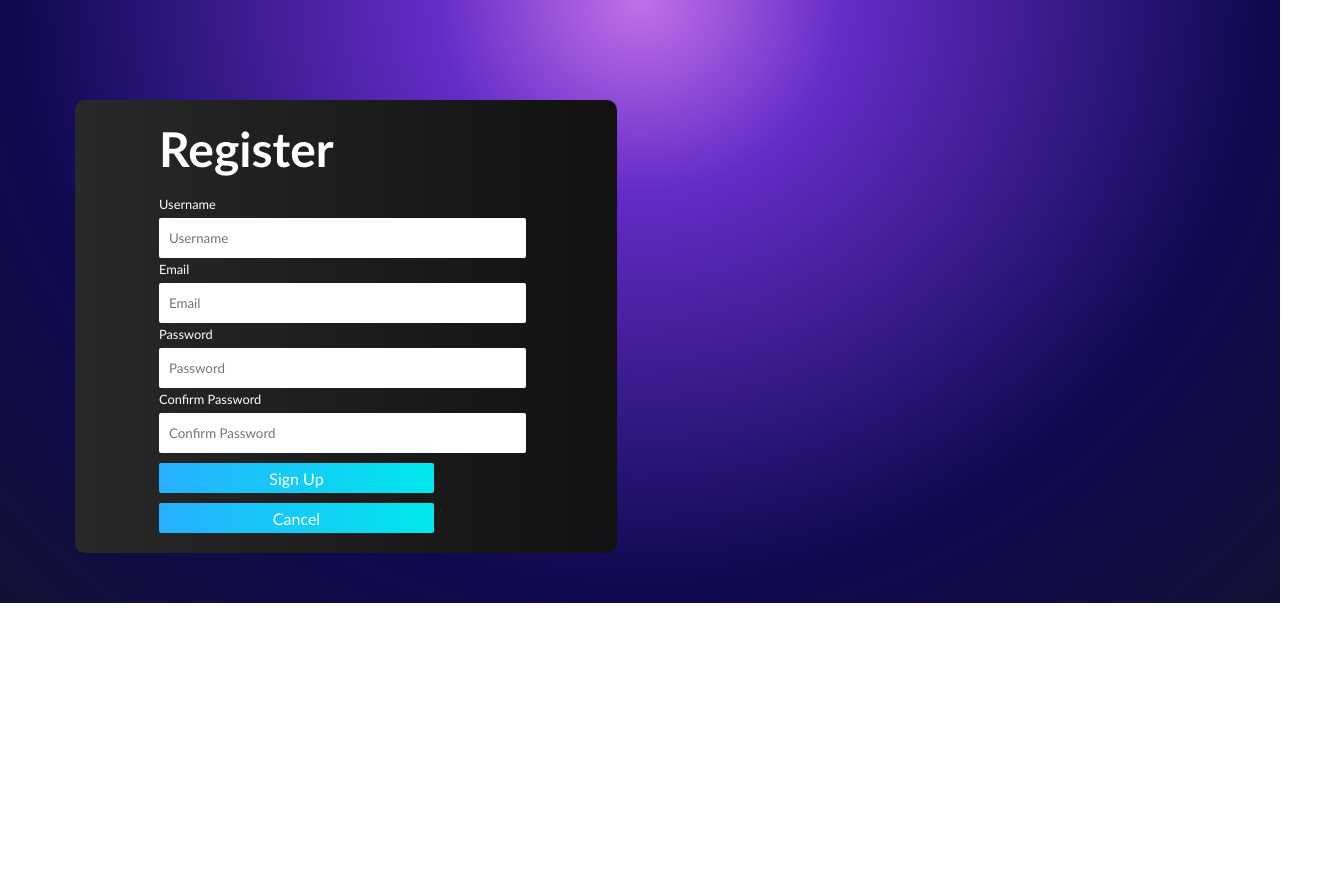
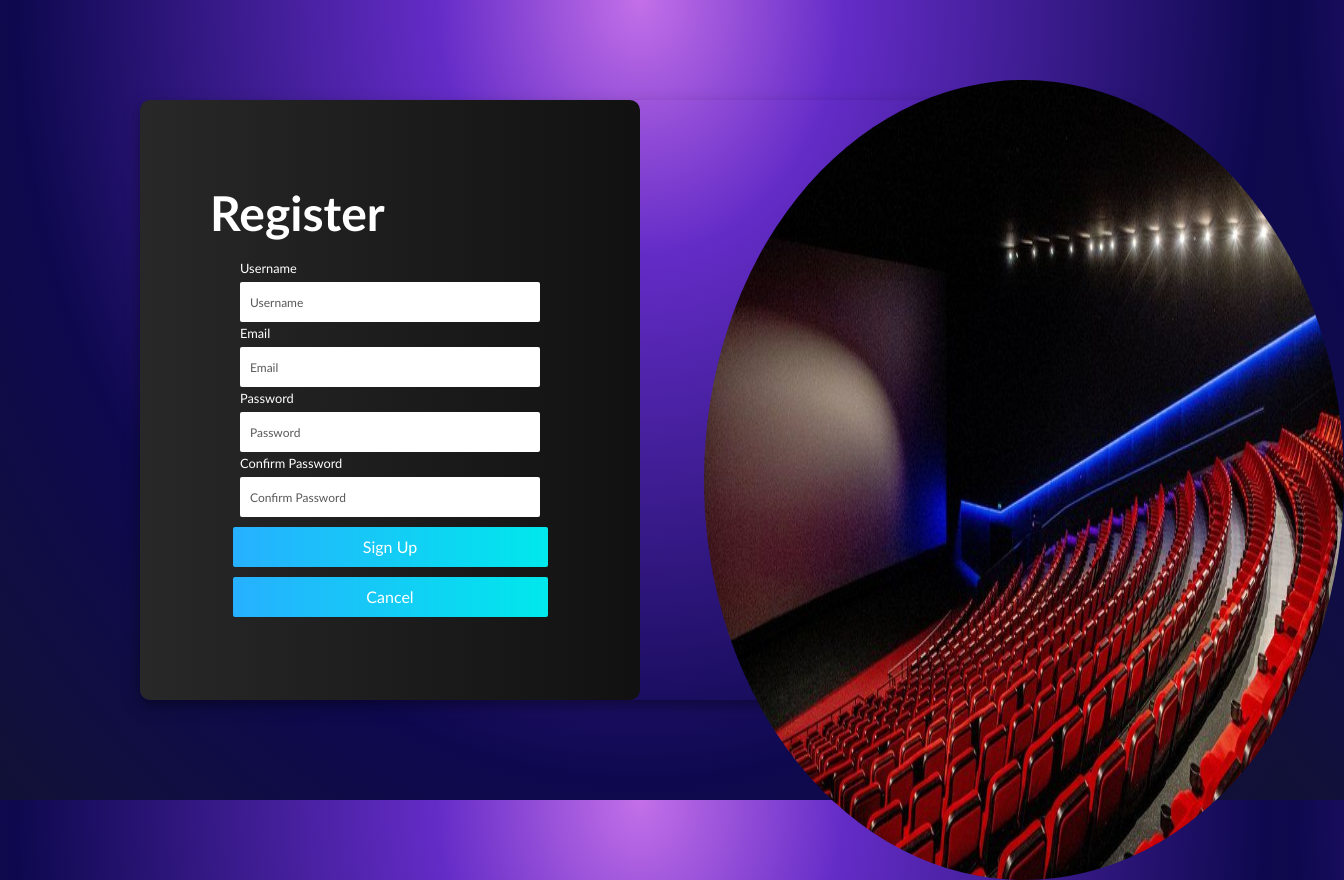
Before and after one commit to yanisa2002/CINEMAH, a React (Create React App) app: page /movie in a window 1280 px wide. Shown: the whole page, 1344 px wide, since content can reach past the window. Before the commit the page ends 800 px from the top, so only its background shows below. Built offline with nearby package versions, Linux system fonts and the light colour scheme.

Commit message:
overall register

```diff
--- a/src/App.js
+++ b/src/App.js
@@ -7,12 +7,13 @@ import Buyticket from './components/pages/Buyticket/Buyticket';
 import MovieimgNow from './components/movieDataNow';
 import Movie from './components/pages/Thumb/Movie';
 import Register from './components/pages/register/Register';
+import Form from './components/pages/register/Form';
 
 
 function App() {
   return (
     <div className='SignUp'>
-      <Register />
+      <Form />
     </div>
     // <div id="main">
     // <Router>
--- a/src/components/Hook/useForm.js
+++ b/src/components/Hook/useForm.js
@@ -1,6 +1,6 @@
 import {useState,useEffect} from "react";
 
-const useForm = () => {
+const useForm = (callback, validate) => {
     const [values, setValues] = useState({
         username: '',
         email: '',
@@ -8,6 +8,7 @@ const useForm = () => {
         password2: ''
     });
     const [errors, setErrors] = useState({});
+    const [isSubmitting, setIsSubmitting] = useState(false)
 
     const handleChange = e => {
         const {name, value} = e.target
@@ -19,9 +20,20 @@ const useForm = () => {
 
     const handleSubmit = e => {
         e.preventDefault();
-    }
 
-    return {handleChange, values, handleSubmit};
+        setErrors(validate(values));
+        setIsSubmitting(true);
+    };
+
+    useEffect(() => {
+        if(Object.keys(errors).length === 0 && isSubmitting){
+            callback();
+        }
+    },
+    [errors]
+    );
+
+    return {handleChange, values, handleSubmit, errors};
 };
 
 export default useForm;
--- /dev/null
+++ b/src/components/pages/register/Form.js
@@ -0,0 +1,28 @@
+import React, {useState} from "react";
+import Register from "./Register";
+import FormSuccess from "./FormSuccess";
+import "./Register.css"
+
+const Form = () => {
+    const [isSummitted, setIsSubmitted] = useState(false)
+
+    function submitForm() {
+        setIsSubmitted(true);
+    }
+    return(
+        <>
+            <div className="form-container">
+                {!isSummitted ? <Register submitForm=
+                {submitForm} /> : <FormSuccess />}
+
+                <div className='form-content-right'>
+                    {/* <img className='form-img' src='image/cinema.jpg' alt='cinema' /> */}
+                </div>
+            </div>
+
+            <img className='form-img' src='image/cinema.jpg' alt='cinema' />
+        </>
+    );
+};
+
+export default Form;
--- /dev/null
+++ b/src/components/pages/register/FormSuccess.js
@@ -0,0 +1,14 @@
+import React from 'react'
+
+const FormSuccess = () => {
+    return (
+        <div className='form-content-left'>
+            <div className='form-success'>
+                We have received your request!
+            </div>
+
+        </div>
+    )
+}
+
+export default FormSuccess
--- a/src/components/pages/register/Register.css
+++ b/src/components/pages/register/Register.css
@@ -1,31 +1,43 @@
+.form-container {
+    margin: 100px auto;
+    width: 1000px;
+    box-shadow: 0 5px 8px 0 rgba(0, 0, 0, 0.2), 0 7px 20px 0 rgba(0, 0, 0, 0.2);
+    position: relative;
+    border-radius: 10px;
+    height: 600px;
+    display: grid;
+    grid-template-columns: 1fr 1fr;
+  }
+
 .form-content-left {
     border-radius: 10px;
-    width: 45%;
     position: relative;
     background: linear-gradient(90deg, rgb(40, 40, 40) 0%, rgb(17, 17, 17) 100%);
-    padding: 20px 0 20px 84px;
-    /* margin-top: 7px; */
 }
 
+/* .form-content-right {
+    background: linear-gradient(
+    90deg,
+    rgb(39, 176, 255) 0%,
+    rgb(0, 232, 236) 100%
+    );
+    border-radius: 0 10px 10px 0;
+    position: relative;
+} */
 
-
-.all {
-    position: relative;
-    width: 100%;
-    height: 100%;
-
+body {
     background: radial-gradient(at 50% 0%,
     #c370e8 0%,
     #642cc7 22.45%,
     #0e094f 68.75%,
     #111138 97.92%
     );
-    padding: 100px 0 50px 75px;
 }
-/* .form {
+
+.form {
     position: absolute;
-    top: 500%;
-    left: 40%;
+    top: 50%;
+    left: 50%;
     transform: translate(-50%, -50%);
     width: 90%;
     height: 100%;
@@ -33,7 +45,8 @@
     flex-direction: column;
     justify-content: center;
     align-items: center;
-} */
+
+}
 
 .form h1 {
     font-size: 3rem;
@@ -57,13 +70,22 @@
     outline: none;
     border-radius: 2px;
     height: 40px;
-    width: 80%;
+    width: 300px;
     border: none;
 }
 
+.form-input::placeholder {
+    color: #595959;
+    font-size: 12px;
+  }
+
+.form-inputs p {
+    color: red;
+}
+
 .form-input-btn {
-    width: 60%;
-    height: 30px;
+    width: 70%;
+    height: 40px;
     margin-top: 10px;
     border-radius: 2px;
     background: linear-gradient(
@@ -86,3 +108,20 @@
     );
     transition: all 0.4s ease-out;
 }
+
+.form-img {
+    width: 50%;
+    height: 100%;
+    position: absolute;
+    top: 50%;
+    left: 50%;
+    transform: translate(10%, -40%);
+    border-radius: 50%;
+  }
+
+.form-success {
+    text-align: center;
+    font-size: 24px;
+    margin-top: 80px;
+    color: #fff;
+}
--- a/src/components/pages/register/Register.js
+++ b/src/components/pages/register/Register.js
@@ -1,11 +1,12 @@
 import React from "react";
 import useForm from "../../Hook/useForm";
+import validate from "./validateInfo";
 import "./Register.css";
 
-const Register = () => {
-    const {handleChange, values, handleSubmit} = useForm();
+const Register = ({submitForm}) => {
+    const {handleChange, values, handleSubmit, errors} = useForm(submitForm,validate);
+
     return (
-        <div className="all">
             <div className="form-content-left">
                 <form className="form" onSubmit={handleSubmit}>
                     <h1>Register</h1>
@@ -22,6 +23,7 @@ const Register = () => {
                             value={values.username}
                             onChange={handleChange}
                         />
+                        {errors.username && <p>{errors.username}</p>}
                     </div>
                     <div className="form-inputs">
                         <label htmlFor="email" className="form-label">
@@ -36,6 +38,7 @@ const Register = () => {
                             value={values.email}
                             onChange={handleChange}
                         />
+                        {errors.email && <p>{errors.email}</p>}
                     </div>
                     <div className="form-inputs">
                         <label htmlFor="password" className="form-label">
@@ -50,6 +53,7 @@ const Register = () => {
                             value={values.password}
                             onChange={handleChange}
                         />
+                        {errors.password && <p>{errors.password}</p>}
                     </div>
                     <div className="form-inputs">
                         <label htmlFor="password2" className="form-label">
@@ -64,6 +68,7 @@ const Register = () => {
                             value={values.password2}
                             onChange={handleChange}
                         />
+                        {errors.password2 && <p>{errors.password2}</p>}
                     </div>
                     <button className="form-input-btn" type="submit">
                         Sign Up
@@ -73,10 +78,7 @@ const Register = () => {
                     </button>
                 </form>
             </div>
-        {/* <div className="form-content-right">
-            test
-        </div> */}
-        </div>
+
     );
 };
 
--- /dev/null
+++ b/src/components/pages/register/validateInfo.js
@@ -0,0 +1,28 @@
+export default function validateInfo(values) {
+    let errors = {}
+
+    if(!values.username.trim()) {
+        errors.username = "Username required"
+    }
+
+    //Email
+    if(!values.email) {
+        errors.email = "Email required"
+    }else if(!/^[A-Z0-9._%+-]+@[A-Z0-9.-]+\.[A-Z]{2,}$/i.test(values.email)) {
+        errors.email = "Email address is invalid"
+    }
+
+    if(!values.password){
+        errors.password = "Password is required"
+    }else if(values.password.length < 6){
+        errors.password = "Password needs to be 6 characters or more";
+    }
+
+    if(!values.password2) {
+        errors.password2 = "Password is required";
+    }else if(values.password2 !== values.password) {
+        errors.password2 = "Passwords do not match";
+    }
+
+    return errors;
+}
```
Also changed, not shown: public/image/cinema.jpg (added). Lines whose indentation alone changed are shown as unchanged.
